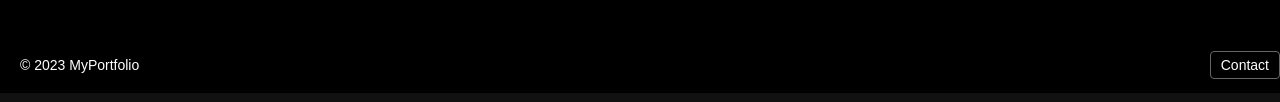
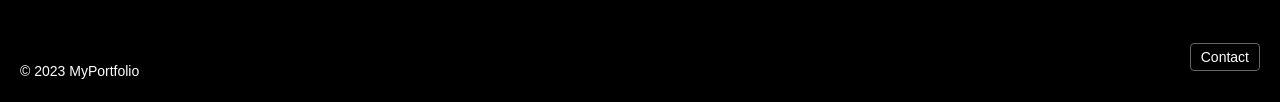
Before and after one commit to alisha-1000/Project, a plain HTML site: page index.html in a window 1280 px wide. Shown: the part 815-917 px from the top of the page. Drawn offline with Linux system fonts and the light colour scheme.

Commit message:
already done

```diff
--- a/style.css
+++ b/style.css
@@ -218,7 +218,7 @@ nav ul li img {
 }
 
 footer {
-    position: relative;
+    /* position: relative;  */
     display: flex;
     justify-content: space-between;
     align-items: center;
@@ -234,7 +234,7 @@ footer .left {
 
 
 footer .right {
-    position: absolute;
+    /* position: absolute;  */
     right: 0;
     top: 50%;
     transform: translateY(-50%);
```
